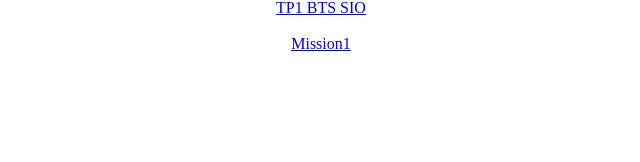
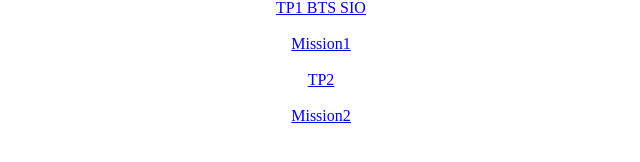
Before and after one commit to benjaminsabaye/tp1bts, a plain HTML site: page index.html in a window 1280 px wide. Shown: the part 292-454 px from the top of the page, without its empty margins (319-959 px from the left). Drawn offline with Linux system fonts and the light colour scheme.

Commit message:
Add files via upload

```diff
--- a/index.html
+++ b/index.html
@@ -14,6 +14,10 @@
             <a href="./TP1/sommaire.html">TP1 BTS SIO</a>
             <br><br>
             <a href="./PPES/Mission1/misssion1.html">Mission1</a>
+            <br><br>
+            <a href="./tp2/index.html">TP2</a>
+            <br><br>
+            <a href="./mission2/">Mission2</a>
     </div>
 </center>
 </body>
```
